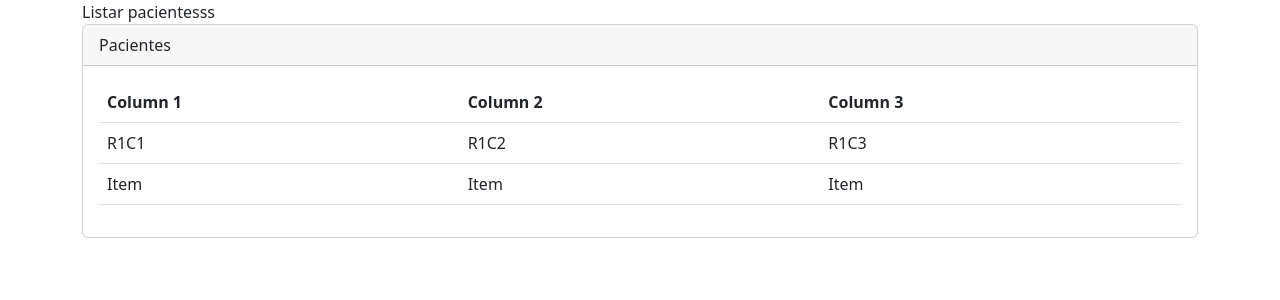
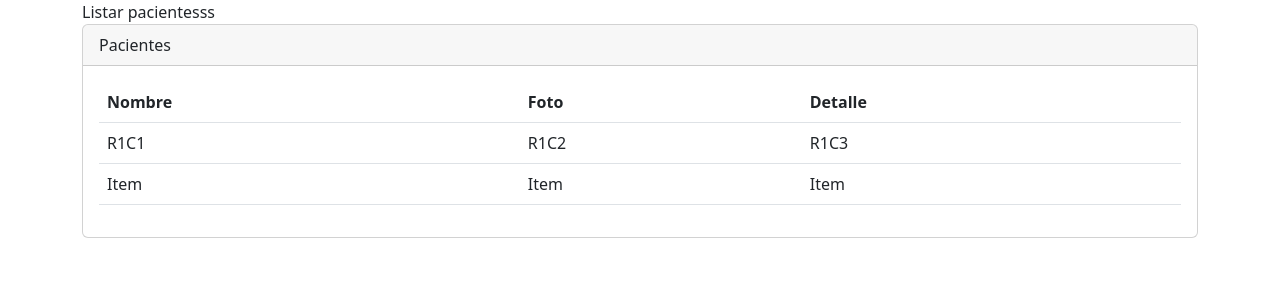
Before and after one commit to cesarvargasL/Clinica, a PHP site: page /Clinica/secciones/pacientes/ in a window 1280 px wide. Shown: the part 56-356 px from the top of the page. Run offline with PHP 8.4, Linux system fonts and the light colour scheme.

Commit message:
first commit

```diff
--- a/secciones/pacientes/index.php
+++ b/secciones/pacientes/index.php
@@ -11,9 +11,9 @@ Listar pacientesss
     <table class="table">
         <thead>
             <tr>
-                <th scope="col">Column 1</th>
-                <th scope="col">Column 2</th>
-                <th scope="col">Column 3</th>
+                <th scope="col">Nombre</th>
+                <th scope="col">Foto</th>
+                <th scope="col">Detalle</th>
             </tr>
         </thead>
         <tbody>
```
